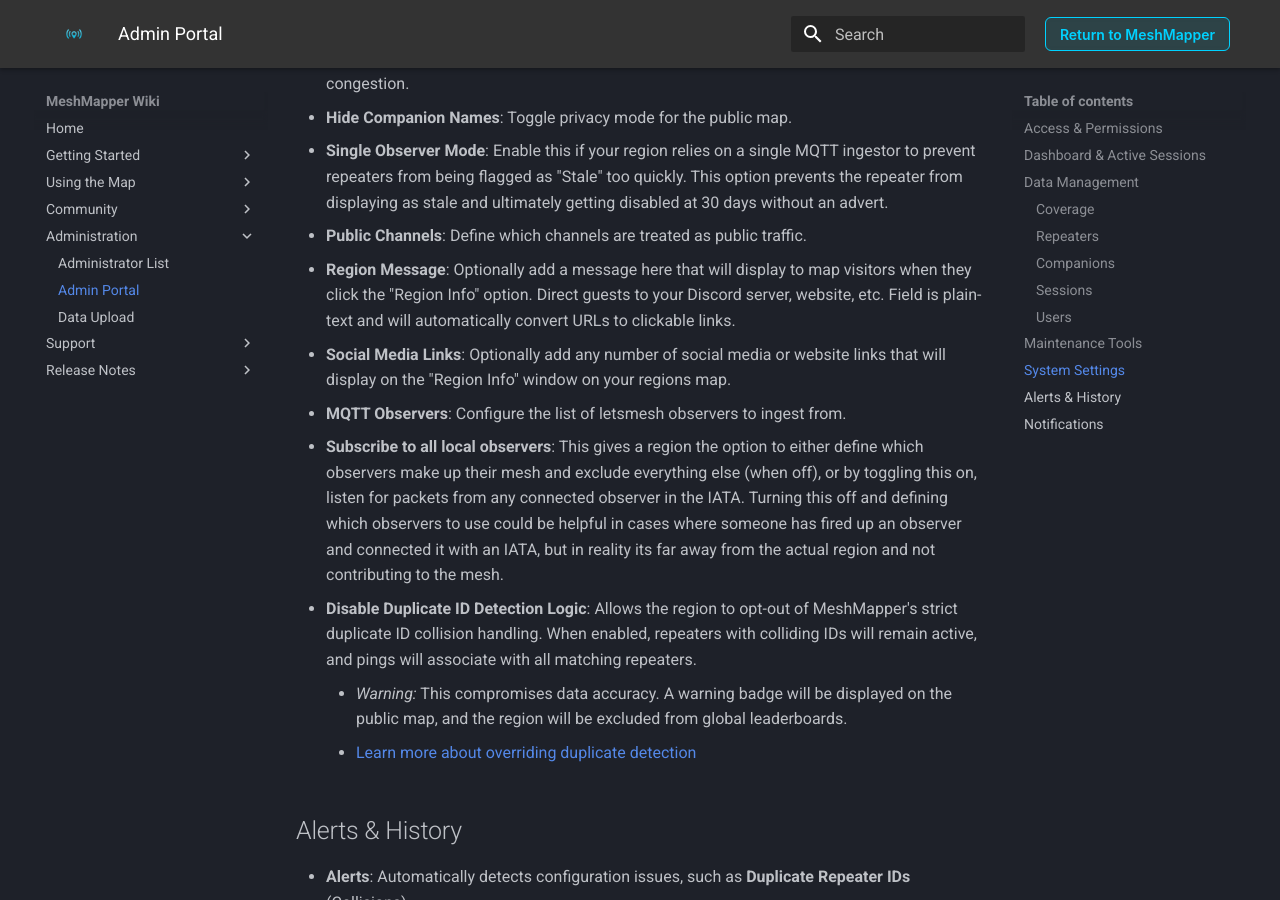
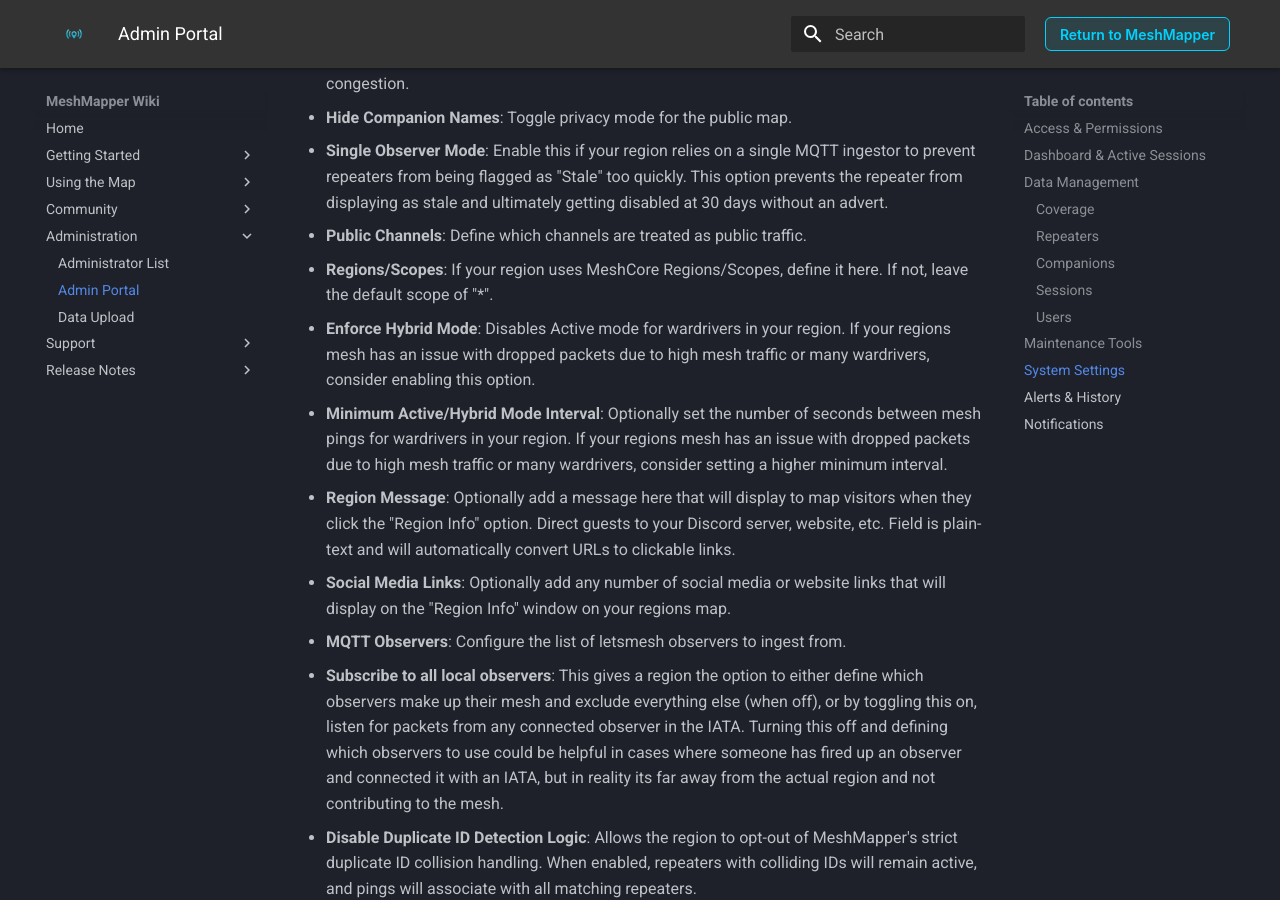
Before and after one commit to MeshMapper/MeshMapper_Wiki, an MkDocs documentation site: the page built from docs/admins.md, in a window 1280 px wide and 900 px high, scrolled down 3469 px. Built offline with MkDocs 1.6.1 and Material for MkDocs 9.7.7, drawn with Linux system fonts in a browser that asks for light colours.

Commit message:
Added writeup on new Enforce Hybrid Mode settings

```diff
--- a/docs/admins.md
+++ b/docs/admins.md
@@ -95,6 +95,9 @@
   - **Hide Companion Names**: Toggle privacy mode for the public map.
   - **Single Observer Mode**: Enable this if your region relies on a single MQTT ingestor to prevent repeaters from being flagged as "Stale" too quickly. This option prevents the repeater from displaying as stale and ultimately getting disabled at 30 days without an advert.
   - **Public Channels**: Define which channels are treated as public traffic.
+  - **Regions/Scopes**: If your region uses MeshCore Regions/Scopes, define it here.  If not, leave the default scope of "*".
+  - **Enforce Hybrid Mode**: Disables Active mode for wardrivers in your region.  If your regions mesh has an issue with dropped packets due to high mesh traffic or many wardrivers, consider enabling this option.
+  - **Minimum Active/Hybrid Mode Interval**: Optionally set the number of seconds between mesh pings for wardrivers in your region.  If your regions mesh has an issue with dropped packets due to high mesh traffic or many wardrivers, consider setting a higher minimum interval.
   - **Region Message**: Optionally add a message here that will display to map visitors when they click the "Region Info" option.  Direct guests to your Discord server, website, etc.  Field is plain-text and will automatically convert URLs to clickable links.
   - **Social Media Links**: Optionally add any number of social media or website links that will display on the "Region Info" window on your regions map.
   - **MQTT Observers**: Configure the list of letsmesh observers to ingest from.
```
